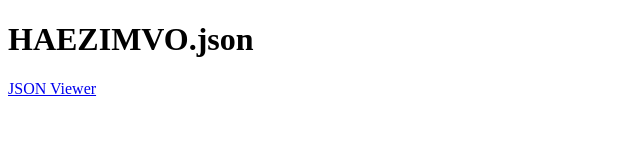
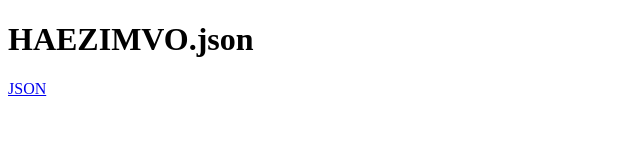
Before and after one commit to rob0face/HAEZIMVO, a plain HTML site: page index.html in a window 1280 px wide. Shown: the full height of the page, 0-640 px from the left. Drawn offline with Linux system fonts and the light colour scheme.

Commit message:
Fix HTML formatting and update link text

```diff
--- a/index.html
+++ b/index.html
@@ -7,6 +7,6 @@
   </head>
   <body>
     <h1>HAEZIMVO.json</h1>
-    <a href="HAEZIMVO.json">JSON Viewer</a>
+    <a href="HAEZIMVO.json">JSON</a>
   </body>
 </html>
```
